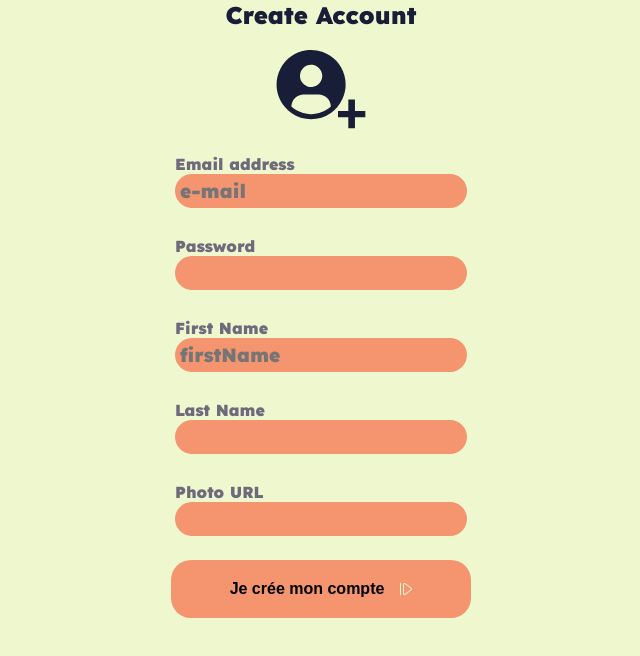
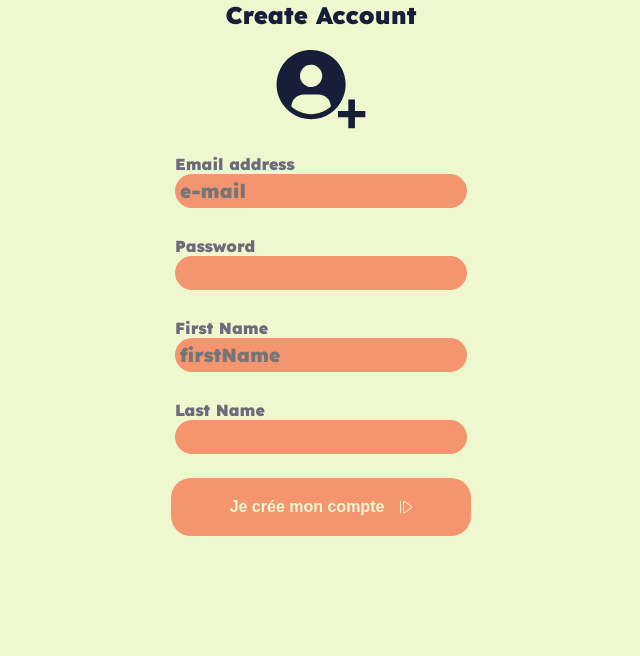
Before and after one commit to rayhearth/TodoList, a React (Vite) app: page /create-account in a window 1280 px wide. Shown: the top 656 px of the page, without its empty margins (319-959 px from the left). Built offline with nearby package versions, Linux system fonts and the light colour scheme.

Commit message:
add account function to load profile img

```diff
--- a/src/Components/UserCard.jsx
+++ b/src/Components/UserCard.jsx
@@ -3,7 +3,6 @@ import { useSelector } from "react-redux";
 import user_img from "../assets/img/user.png";
 
 const UserCard = () => {
-
 	const profileData = useSelector((state) => state.user);
 
 	const [edit, setEdit] = useState({
@@ -13,11 +12,14 @@ const UserCard = () => {
 
 	return (
 		<div className="profile">
-				<img
-					src={profileData.photoUrl || user_img}
-					alt={`photo de profil de ${profileData.firstName}`}
-				/>
-				<h2>Hello {profileData.firstName} {profileData.lastName}!</h2>
+			<img
+				className="profile-img"
+				src={profileData.photoUrl || user_img}
+				alt={`photo de profil de ${profileData.firstName}`}
+			/>
+			<h2>
+				Hello {profileData.firstName} {profileData.lastName}!
+			</h2>
 		</div>
 	);
 };
--- a/src/assets/sass/components/userCard.scss
+++ b/src/assets/sass/components/userCard.scss
@@ -7,3 +7,7 @@
 	padding: 0 35px;
   animation: userAppear 1s ease-in-out;
 }
+
+.profile-img{
+	max-height: 5rem;
+}
--- a/src/assets/sass/pages/account.scss
+++ b/src/assets/sass/pages/account.scss
@@ -17,5 +17,11 @@
 	button {
 		background-color: variables.$orange;
     padding: 20px;
+    color: variables.$cream;
+    transition: all .3s ease-in-out;
+    &:hover{
+      color: variables.$darkpurple;
+      background-color: variables.$green;
+    }
 	}
 }
--- a/src/assets/sass/pages/dashboard.scss
+++ b/src/assets/sass/pages/dashboard.scss
@@ -1,6 +1,7 @@
 .dashboard {
 	background-color: variables.$orange;
 }
+
 .todoapp {
 	display: flex;
 	flex-direction: column;
--- a/src/pages/create-account.jsx
+++ b/src/pages/create-account.jsx
@@ -1,4 +1,4 @@
-import React, { useState, useEffect } from "react";
+import React, { useState, useEffect, useRef } from "react";
 import { useLocation, useNavigate } from "react-router";
 import { useDispatch } from "react-redux";
 import { isConnected } from "../feature/user.slice";
@@ -9,6 +9,8 @@ const CreateAccount = () => {
 	const location = useLocation();
 	const navigate = useNavigate();
 	const dispatch = useDispatch();
+	const fileInputRef = useRef(null);
+
 	const [credentials, setCredentials] = useState({
 		email: "",
 		password: "",
@@ -28,11 +30,22 @@ const CreateAccount = () => {
 	}, [location.state]);
 
 	const onChange = (e) => {
-		const { name, value } = e.target;
-		setCredentials((prev) => ({
-			...prev,
-			[name]: value,
-		}));
+		const { name, value, files } = e.target;
+		if (name === "photoUrl" && files.length > 0) {
+			const reader = new FileReader();
+			reader.onload = (upload) => {
+				setCredentials((prev) => ({
+					...prev,
+					photoUrl: upload.target.result,
+				}));
+			};
+			reader.readAsDataURL(files[0]);
+		} else {
+			setCredentials((prev) => ({
+				...prev,
+				[name]: value,
+			}));
+		}
 	};
 
 	const onSubmit = (e) => {
@@ -44,7 +57,7 @@ const CreateAccount = () => {
 				token: "fake-jwt-token",
 				firstName: "Leila",
 				lastName: "Vador",
-				photoUrl: "../assets/img/user.png",
+				photoUrl: credentials.photoUrl,
 			},
 		};
 
@@ -64,11 +77,35 @@ const CreateAccount = () => {
 		navigate("/dashboard");
 	};
 
+	const handleImageClick = () => {
+		fileInputRef.current.click();
+	};
+
 	return (
 		<section className="create-account">
 			<h2>Create Account</h2>
 			<form className="account-form" onSubmit={onSubmit}>
-				<img src={imgprofile} alt="icon for add a profile photo" />
+				<img
+					className="profile-img"
+					src={credentials.photoUrl || imgprofile}
+					alt="icon for add a profile photo"
+					onClick={handleImageClick}
+					onKeyDown={(e) => {
+						if (e.key === "Enter") {
+							handleImageClick();
+						}
+					}}
+					tabIndex="0"
+					role="button"
+					style={{ cursor: "pointer" }}
+				/>
+				<input
+					type="file"
+					name="photoUrl"
+					ref={fileInputRef}
+					style={{ display: "none" }}
+					onChange={onChange}
+				/>
 				<div className="input-wrapper">
 					<label htmlFor="mail-create">Email address</label>
 					<input
@@ -111,16 +148,6 @@ const CreateAccount = () => {
 						id="lastName-create"
 					/>
 				</div>
-				<div className="input-wrapper">
-					<label htmlFor="photoUrl-create">Photo URL</label>
-					<input
-						type="text"
-						name="photoUrl"
-						value={credentials.photoUrl}
-						onChange={onChange}
-						id="photoUrl-create"
-					/>
-				</div>
 				<button type="submit" className="create-account-btn">
 					<span>Je crée mon compte</span>
 					<img src={start} alt="" />
```
